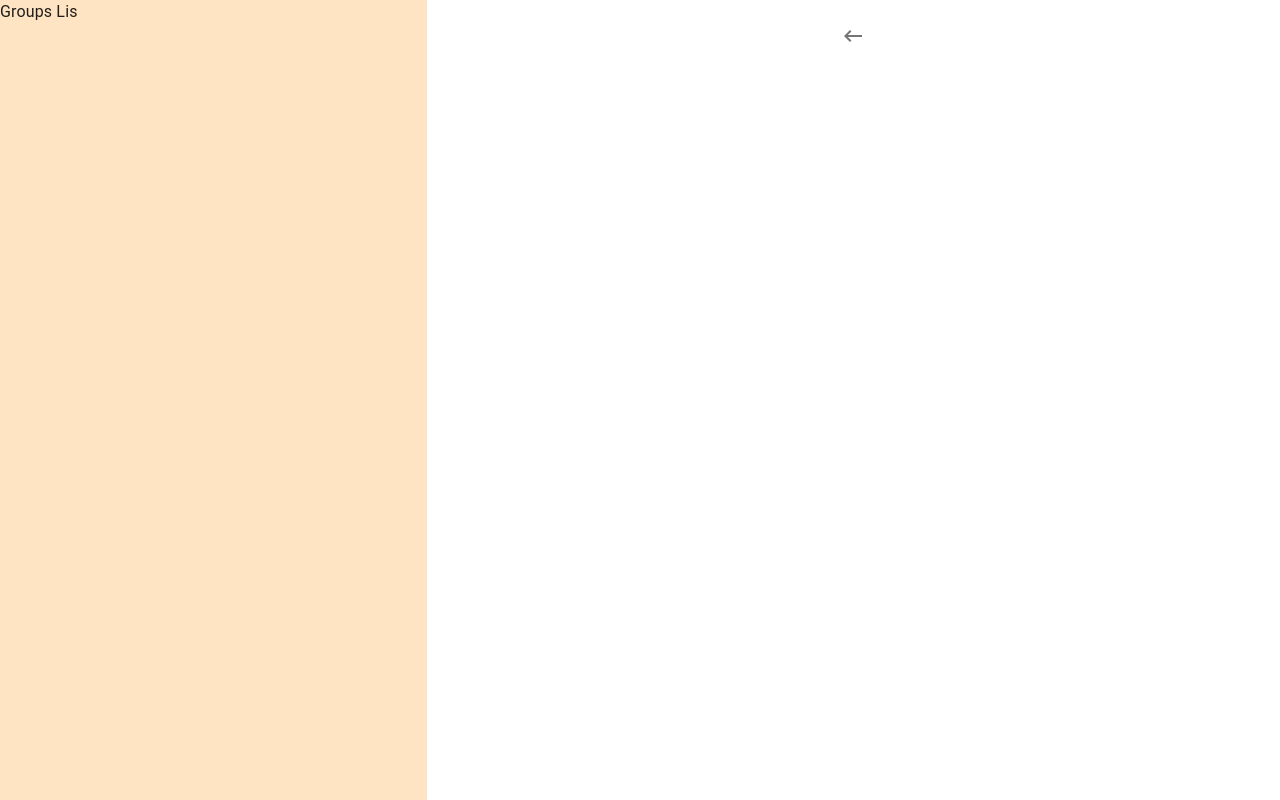
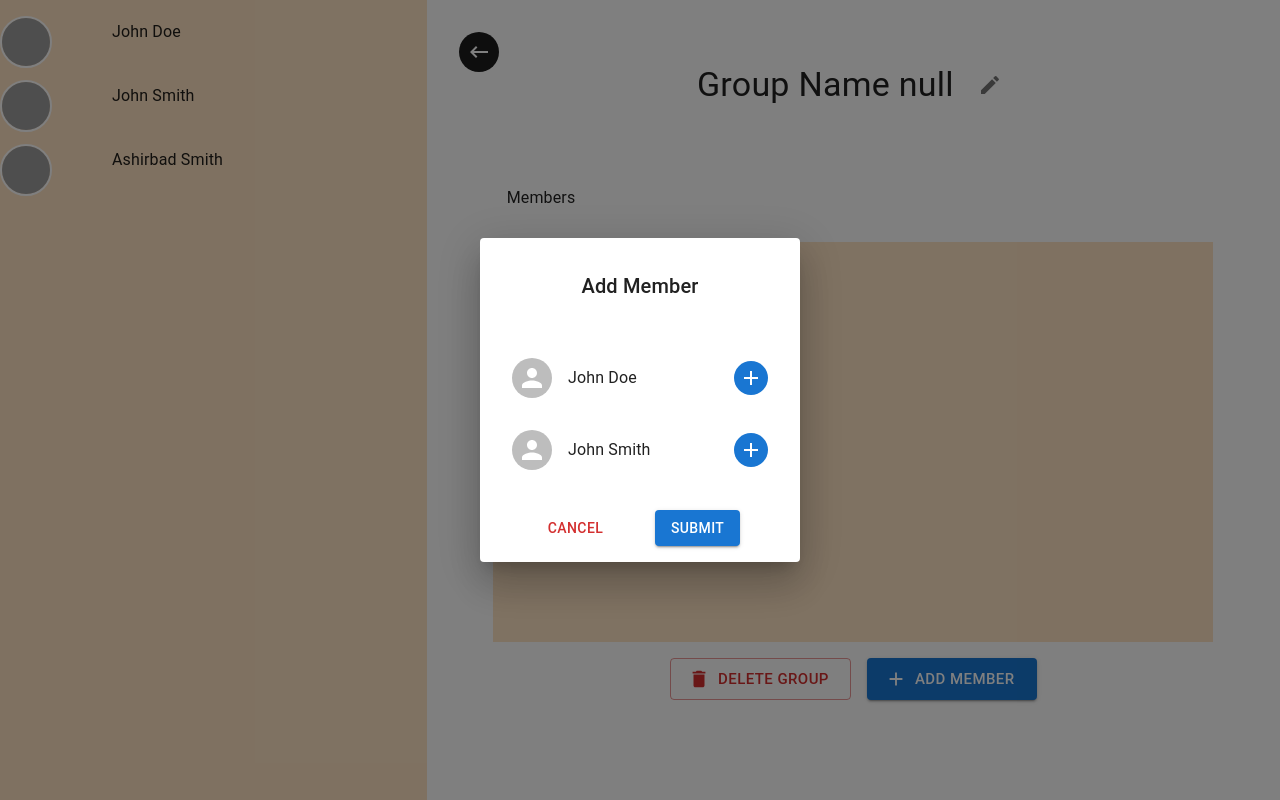
Before and after one commit to ashirbadprusty/Chat-App-Mern-Stack, a React (Create React App) app in the folder client/: page /groups in a window 1280 px wide. Built offline with nearby package versions, Linux system fonts and the light colour scheme; grey boxes are pictures that could not be loaded.

Commit message:
Add Member implemented

```diff
--- /dev/null
+++ b/client/src/components/dialog/AddMemberDialog.jsx
@@ -0,0 +1,41 @@
+import { Button, Dialog, DialogTitle, Stack, Typography } from "@mui/material";
+import React from "react";
+import { sampleUsers } from "../../constants/SampleData";
+import UserItem from "../shared/UserItem";
+
+const AddMemberDialog = ({ addMember, isLoadingAddMember, chatId }) => {
+  const addFriendHandler = (id) => {
+    console.log(id, chatId);
+  };
+
+  return (
+    <Dialog open>
+      <Stack p={"1rem"} width={"20rem"} spacing={"2rem"}>
+        <DialogTitle textAlign={'center'}>Add Member</DialogTitle>
+        <Stack spacing={"1rem"}>
+          {sampleUsers.length > 0 ? (
+            sampleUsers.map(
+              (
+                user // Changed 'i' to 'user' and fixed the mapping issue
+              ) => (
+                <UserItem
+                  key={user._id}
+                  user={user}
+                  handler={addFriendHandler}
+                />
+              )
+            )
+          ) : (
+            <Typography textAlign={"center"}>No Friends</Typography>
+          )}
+        </Stack>
+        <Stack direction={'row'} alignItems={'center'} justifyContent={'space-evenly'}>
+          <Button color="error" >Cancel</Button>
+          <Button variant="contained" disabled={isLoadingAddMember}>Submit</Button>
+        </Stack>
+      </Stack>
+    </Dialog>
+  );
+};
+
+export default AddMemberDialog;
--- /dev/null
+++ b/client/src/components/dialog/ConfirmDeleteDialog.jsx
@@ -0,0 +1,22 @@
+import { Button, Dialog, DialogActions, DialogContent, DialogContentText, DialogTitle } from '@mui/material'
+import React from 'react'
+
+const ConfirmDeleteDialog = ({open, handleClose, deleteHandler}) => {
+  return (
+    <Dialog open={open} onClose={handleClose} >
+        <DialogTitle>Confirm Delete</DialogTitle>
+        <DialogContent>
+            <DialogContentText>
+                Are you sure you want to delete this group?
+            </DialogContentText>
+        </DialogContent>
+
+        <DialogActions>
+            <Button onClick={handleClose}>No</Button>
+            <Button color='error' onClick={deleteHandler}>Yes</Button>
+        </DialogActions>
+    </Dialog>
+  )
+}
+
+export default ConfirmDeleteDialog
--- a/client/src/constants/color.js
+++ b/client/src/constants/color.js
@@ -1,3 +1,4 @@
 export const orange ='#ea7070';
 export const graycolor = 'rgba(247,247,247,1)';
 export const lightblue = '#2694ab';
+export const matBlack = '#1c1c1c'
--- a/client/src/pages/Groups.jsx
+++ b/client/src/pages/Groups.jsx
@@ -1,16 +1,191 @@
-import React from "react";
-import { Grid, IconButton, Tooltip } from "@mui/material";
-import KeyboardBackspaceIcon from '@mui/icons-material/KeyboardBackspace';
+import React, { Suspense, lazy, memo, useEffect, useState } from "react";
+import {
+  Backdrop,
+  Box,
+  Button,
+  Drawer,
+  Grid,
+  IconButton,
+  Stack,
+  TextField,
+  Tooltip,
+  Typography,
+} from "@mui/material";
+import KeyboardBackspaceIcon from "@mui/icons-material/KeyboardBackspace";
+import MenuIcon from "@mui/icons-material/Menu";
+import { useNavigate, useSearchParams, Link } from "react-router-dom"; // Import Link from react-router-dom
+import AvatarCard from "../components/shared/AvatarCard";
+import { sampleChats } from "../constants/SampleData";
+import { matBlack } from "../constants/color";
+import EditIcon from "@mui/icons-material/Edit";
+import DoneIcon from "@mui/icons-material/Done";
+import DeleteIcon from "@mui/icons-material/Delete";
+import AddIcon from "@mui/icons-material/Add";
+
+const ConfirmDeleteDialog = lazy(() =>
+  import("../components/dialog/ConfirmDeleteDialog")
+);
+const AddMemberDialog = lazy(() =>
+  import("../components/dialog/AddMemberDialog")
+);
+
+const isAddMember = true;
+
 const Groups = () => {
+  const navigate = useNavigate();
+  const [searchParams] = useSearchParams();
+  const chatId = searchParams.get("group");
+  const [isMobileMenuOpen, setIsMobileMenuOpen] = useState(false);
+  const [isEdit, setIsEdit] = useState(false);
+  const [confirmDeleteDialog, setConfirmDeleteDialog] = useState(false);
 
-const IconBtns = <>
-<Tooltip title='back'>
-  <IconButton>
-    <KeyboardBackspaceIcon/>
+  const [groupName, setGroupName] = useState("");
+  const [groupNameUpdatedvalue, setGroupNameUpdatedvalue] = useState("");
+
+  const navigateBack = () => {
+    navigate("/");
+  };
+
+  const handleMobile = () => {
+    setIsMobileMenuOpen((prev) => !prev);
+  };
+
+  const handleMobileClose = () => {
+    setIsMobileMenuOpen(false);
+  };
+
+  const updateGroupName = () => {
+    setIsEdit(false);
+    console.log(groupNameUpdatedvalue);
+  };
+
+  const openconfirmDeleteHandler = () => {
+    setConfirmDeleteDialog(true);
+    console.log("delete group");
+  };
+  const closeconfirmDeleteHandler = () => {
+    setConfirmDeleteDialog(false);
+  };
+
+  const openAddMemberHandler = () => {
+    console.log("Add Member");
+  };
+
+  const deleteHandler = () => {
+    console.log("delete handler");
+    closeconfirmDeleteHandler();
+  };
+
+  useEffect(() => {
+    setGroupName(`Group Name ${chatId}`);
+    setGroupNameUpdatedvalue(`Group Name ${chatId}`);
+
+    return () => {
+      setGroupName("");
+      setGroupNameUpdatedvalue("");
+      setIsEdit(false);
+    };
+  }, [chatId]);
+
+  const IconBtns = (
+    <>
+      <Box
+        sx={{
+          display: {
+            xs: "block",
+            sm: "none",
+            position: "fixed",
+            top: "1rem",
+            right: "1rem",
+            color: "white",
+          },
+        }}
+      >
+        <IconButton onClick={handleMobile}>
+          <MenuIcon />
+        </IconButton>
+      </Box>
+
+      <Tooltip title="back">
+        <IconButton
+          sx={{
+            position: "absolute",
+            top: "2rem",
+            left: "2rem",
+            color: "white",
+            bgcolor: matBlack,
+            ":hover": {
+              bgcolor: "rgba(0,0,0,0.7)",
+            },
+          }}
+          onClick={navigateBack}
+        >
+          <KeyboardBackspaceIcon />
         </IconButton>
       </Tooltip>
     </>
+  );
 
+  const GroupName = (
+    <Stack
+      direction={"row"}
+      alignItems={"center"}
+      justifyContent={"center"}
+      spacing={"1rem"}
+      padding={"3rem"}
+    >
+      {isEdit ? (
+        <>
+          <TextField
+            value={groupNameUpdatedvalue}
+            onChange={(e) => setGroupNameUpdatedvalue(e.target.value)}
+          />
+          <IconButton onClick={updateGroupName}>
+            <DoneIcon />
+          </IconButton>
+        </>
+      ) : (
+        <>
+          <Typography variant="h4">{groupName}</Typography>
+          <IconButton onClick={() => setIsEdit(true)}>
+            <EditIcon />
+          </IconButton>
+        </>
+      )}
+    </Stack>
+  );
+  const ButtonGroup = (
+    <Stack
+      direction={{
+        sm: "row",
+        xs: "column-reverse",
+      }}
+      spacing={"1rem"}
+      p={{
+        sm: "1rem",
+        xs: "0",
+        md: "1rem 4rem",
+      }}
+    >
+      <Button
+        size="large"
+        color="error"
+        variant="outlined"
+        startIcon={<DeleteIcon />}
+        onClick={openconfirmDeleteHandler}
+      >
+        Delete Group
+      </Button>
+      <Button
+        size="large"
+        variant="contained"
+        startIcon={<AddIcon />}
+        onClick={openAddMemberHandler}
+      >
+        Add Member
+      </Button>
+    </Stack>
+  );
   return (
     <Grid container height={"100vh"}>
       <Grid
@@ -22,25 +197,122 @@ const IconBtns = <>
           },
         }}
         sm={4}
-        bgcolor={'bisque'}
+        bgcolor={"bisque"}
       >
-        {" "}
-        Groups Lis
+        <GroupsList myGroups={sampleChats} chatId={chatId} />
       </Grid>
-      <Grid item
+      <Grid
+        item
         xs={12}
         sm={8}
         sx={{
-        display:'flex',
-        flexDirection:'column',
-        alignItems:'center',
-        position:'relative',
-        padding: '1rem 3rem',
-      }}>
+          display: "flex",
+          flexDirection: "column",
+          alignItems: "center",
+          position: "relative",
+          padding: "1rem 3rem",
+        }}
+      >
         {IconBtns}
+        {groupName && (
+          <>
+            {GroupName}
+
+            <Typography
+              margin={"2rem"}
+              alignSelf={"flex-start"}
+              variant="body1"
+            >
+              Members
+            </Typography>
+            <Stack
+              maxWidth={"45rem"}
+              width={"100%"}
+              boxSizing={"border-box"}
+              padding={{
+                sm: "1rem",
+                xs: "0",
+                md: "1rem 4rem",
+              }}
+              spacing={"2rem"}
+              bgcolor={"bisque"}
+              height={"50vh"}
+              overflow={"auto"}
+            >
+              {/* Members */}
+            </Stack>
+            {ButtonGroup}
+          </>
+        )}
       </Grid>
+      {isAddMember && (
+        <Suspense fallback={<Backdrop />}>
+          <AddMemberDialog open/>
+        </Suspense>
+      )}
+      {ConfirmDeleteDialog && (
+        <Suspense fallback={<Backdrop open />}>
+          <ConfirmDeleteDialog
+            open={confirmDeleteDialog}
+            handleClose={closeconfirmDeleteHandler}
+            deleteHandler={deleteHandler}
+          />
+        </Suspense>
+      )}
+
+      <Drawer
+        sx={{
+          display: {
+            xs: "block",
+            sm: "none",
+          },
+        }}
+        open={isMobileMenuOpen}
+        onClose={handleMobileClose}
+      >
+        <Box sx={{ width: "50vw" }}>
+          <GroupsList myGroups={sampleChats} chatId={chatId} />
+        </Box>
+      </Drawer>
     </Grid>
   );
 };
 
+const GroupsList = ({ w = "100%", myGroups = [], chatId }) => (
+  <Stack sx={{ width: w }}>
+    {myGroups.length > 0 ? (
+      myGroups.map((group) => (
+        <GroupListItem group={group} chatId={chatId} key={group._id} />
+      ))
+    ) : (
+      <Typography textAlign={"center"} padding="1rem">
+        No Group
+      </Typography>
+    )}
+  </Stack>
+);
+
+const GroupListItem = memo(({ group, chatId }) => {
+  const { name, avatar, _id } = group;
+  return (
+    <Link
+      to={`?group=${_id}`}
+      onClick={(e) => {
+        if (chatId === _id) e.preventDefault();
+      }}
+      style={{ textDecoration: "none", color: "inherit" }} // Added styling to remove underline
+    >
+      <Stack
+        direction={"row"}
+        spacing={"1rem"}
+        alignItems={"center"}
+        padding={"1rem"}
+      >
+        <AvatarCard avatar={avatar} />
+        <Typography>{name}</Typography>
+      </Stack>
+    </Link>
+  );
+});
+
 export default Groups;
```
Lines whose indentation alone changed are shown as unchanged.
